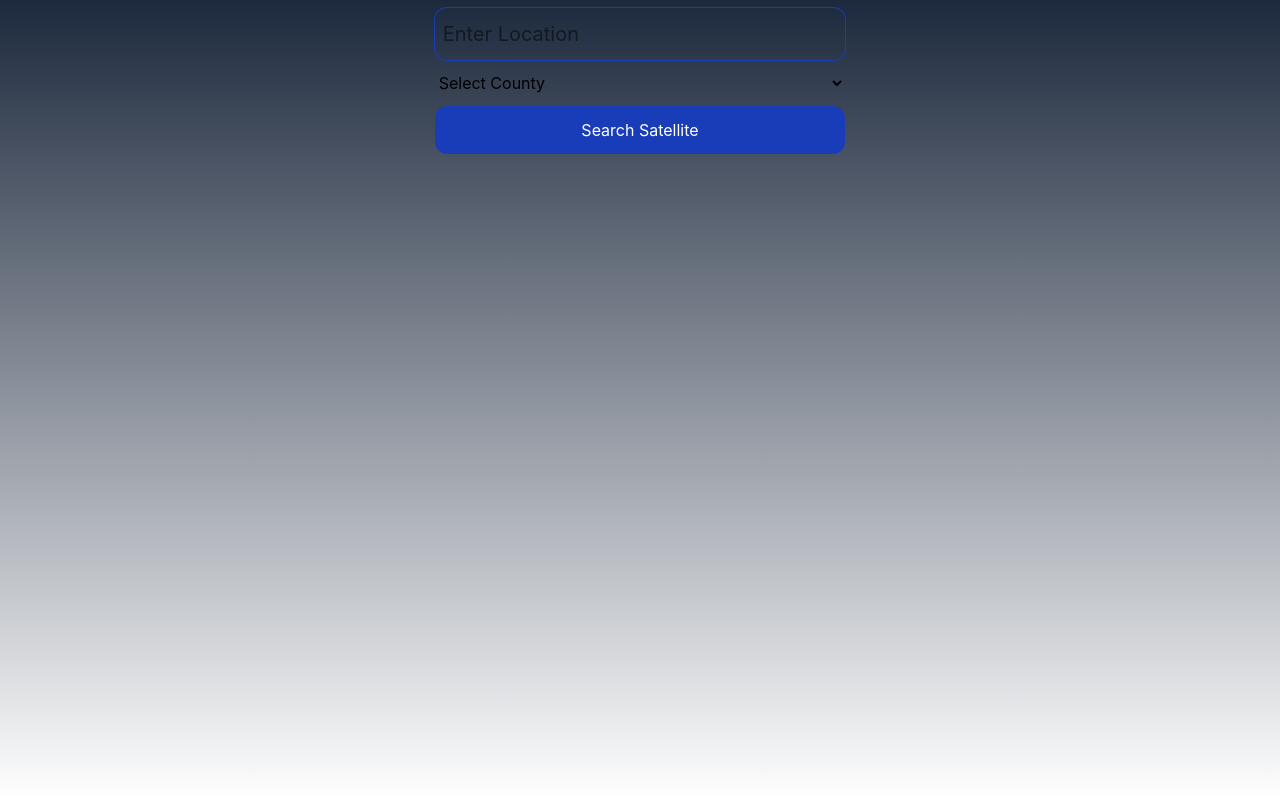
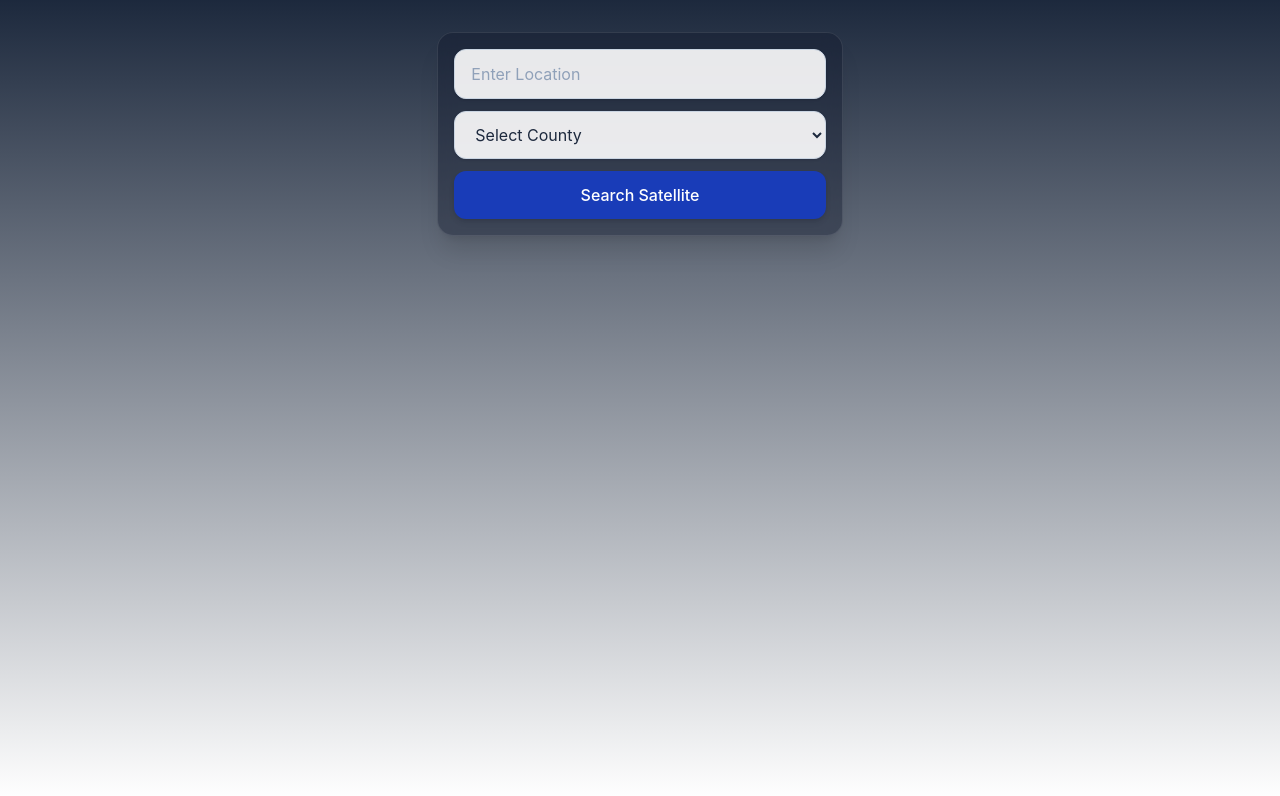
Before and after one commit to Mshindi901/satellite-location-search-frontend, a React (Vite) app: page / in a window 1280 px wide. Shown: the top 796 px of the page. Built offline with nearby package versions, Linux system fonts and the light colour scheme.

Commit message:
edited the UI to look appealing

```diff
--- a/src/App.jsx
+++ b/src/App.jsx
@@ -27,10 +27,27 @@ function App() {
 
   return (
     <>
-      <section className="w-full min-h-screen bg-linear-to-b from-blue-500 from-slate-800 flex justify-center">
-        <form action="" method="post" className="md:w-1/3 w-full h-fit md:m-0 m-3 p-2 flex flex-col gap-3" onSubmit={handleSearch}>
-          <input type="text" placeholder="Enter Location" className="w-full h-fit px-2 py-3 rounded-xl ring ring-blue-800 text-xl"/>
-          <select name="" id="" value={county} onChange={(e) => {setCounty(e.target.value)}}>
+      <section className="w-full min-h-screen bg-linear-to-b from-blue-500 from-slate-800 flex justify-center items-start p-4 md:p-8">
+        <form
+          action=""
+          method="post"
+          className="md:w-1/3 w-full h-fit md:m-0 m-3 p-4 flex flex-col gap-3 rounded-2xl bg-slate-900/40 shadow-xl border border-white/10 backdrop-blur-sm"
+          onSubmit={handleSearch}
+        >
+          <input
+            type="text"
+            value={location}
+            onChange={(e) => setLocation(e.target.value)}
+            placeholder="Enter Location"
+            className="w-full h-fit px-4 py-3 rounded-xl border border-slate-300 bg-white/90 text-base text-slate-800 shadow-sm outline-none transition-all duration-200 placeholder:text-slate-400 focus:border-blue-500 focus:ring-4 focus:ring-blue-200"
+          />
+          <select
+            name="county"
+            id="county"
+            value={county}
+            onChange={(e) => {setCounty(e.target.value)}}
+            className="w-full h-fit px-4 py-3 rounded-xl border border-slate-300 bg-white/90 text-base text-slate-800 shadow-sm outline-none transition-all duration-200 focus:border-blue-500 focus:ring-4 focus:ring-blue-200"
+          >
             <option value="">Select County</option>
             {
               counties.map((county) => (
@@ -38,7 +55,12 @@ function App() {
               ))
             }
           </select>
-          <button type="submit" className="px-2 py-3 rounded-xl bg-blue-800 text-white">{loading ? 'Searching...' : 'Search Satellite'}</button>
+          <button
+            type="submit"
+            className="px-4 py-3 rounded-xl bg-blue-800 text-white font-medium shadow-md transition-all duration-200 hover:bg-blue-700 focus:outline-none focus:ring-4 focus:ring-blue-300"
+          >
+            {loading ? 'Searching...' : 'Search Satellite'}
+          </button>
         </form>
         {
           result &&
```
